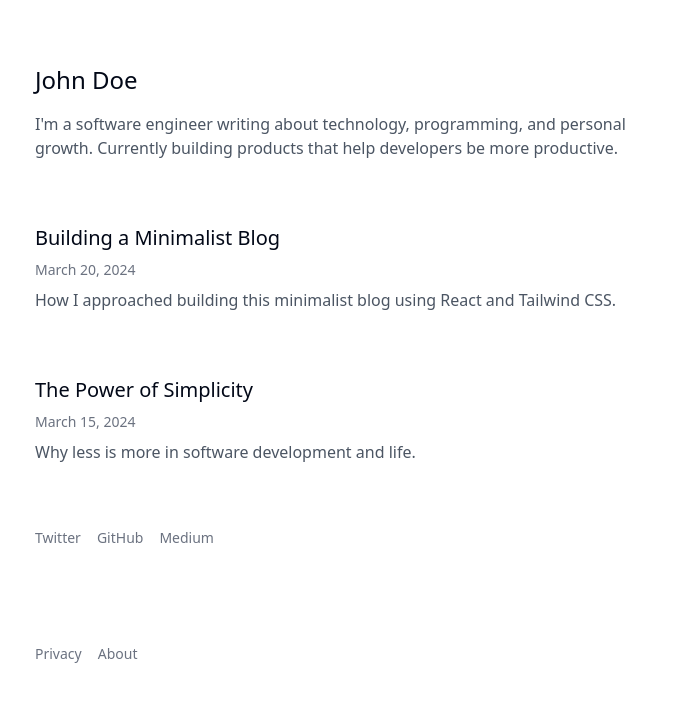
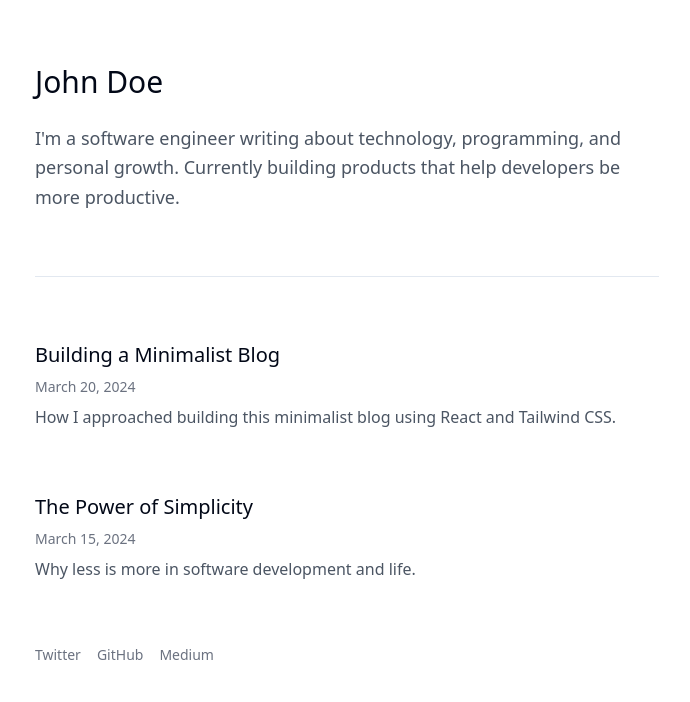
Before and after one commit to knowhere5/knowhere5.github.io, a React (Vite) app: page / in a window 1280 px wide. Shown: the top 702 px of the page, without its empty margins (293-983 px from the left). Built offline with nearby package versions, Linux system fonts and the light colour scheme.

Commit message:
Remove footer and differentiate sections
- Removed the Footer component from the Index page.
- Updated styles for the Bio and BlogList components to create a clearer visual distinction between them.
[skip gpt_engineer]

```diff
--- a/src/components/Bio.tsx
+++ b/src/components/Bio.tsx
@@ -1,8 +1,8 @@
 const Bio = () => {
   return (
-    <div className="mb-16 mt-16">
-      <h1 className="text-2xl font-normal mb-4">John Doe</h1>
-      <p className="text-gray-600 max-w-prose">
+    <div className="mb-16 mt-16 pb-16 border-b">
+      <h1 className="text-3xl font-light mb-6">John Doe</h1>
+      <p className="text-gray-600 max-w-prose text-lg leading-relaxed">
         I'm a software engineer writing about technology, programming, and personal growth.
         Currently building products that help developers be more productive.
       </p>
--- a/src/pages/Index.tsx
+++ b/src/pages/Index.tsx
@@ -1,7 +1,6 @@
 import Bio from "@/components/Bio";
 import BlogList from "@/components/BlogList";
 import SocialLinks from "@/components/SocialLinks";
-import Footer from "@/components/Footer";
 
 const Index = () => {
   return (
@@ -9,7 +8,6 @@ const Index = () => {
       <Bio />
       <BlogList />
       <SocialLinks />
-      <Footer />
     </div>
   );
 };
```
